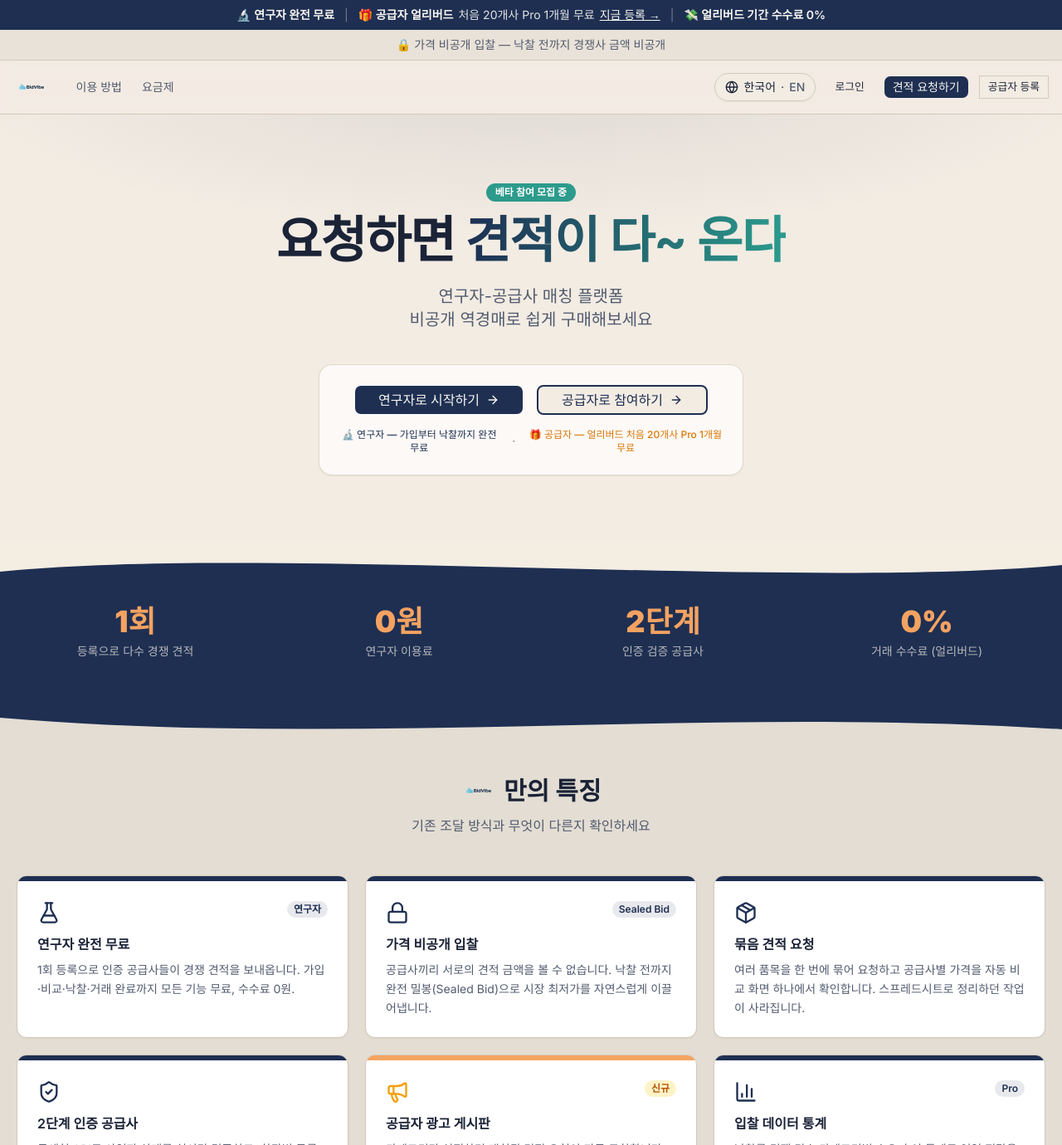
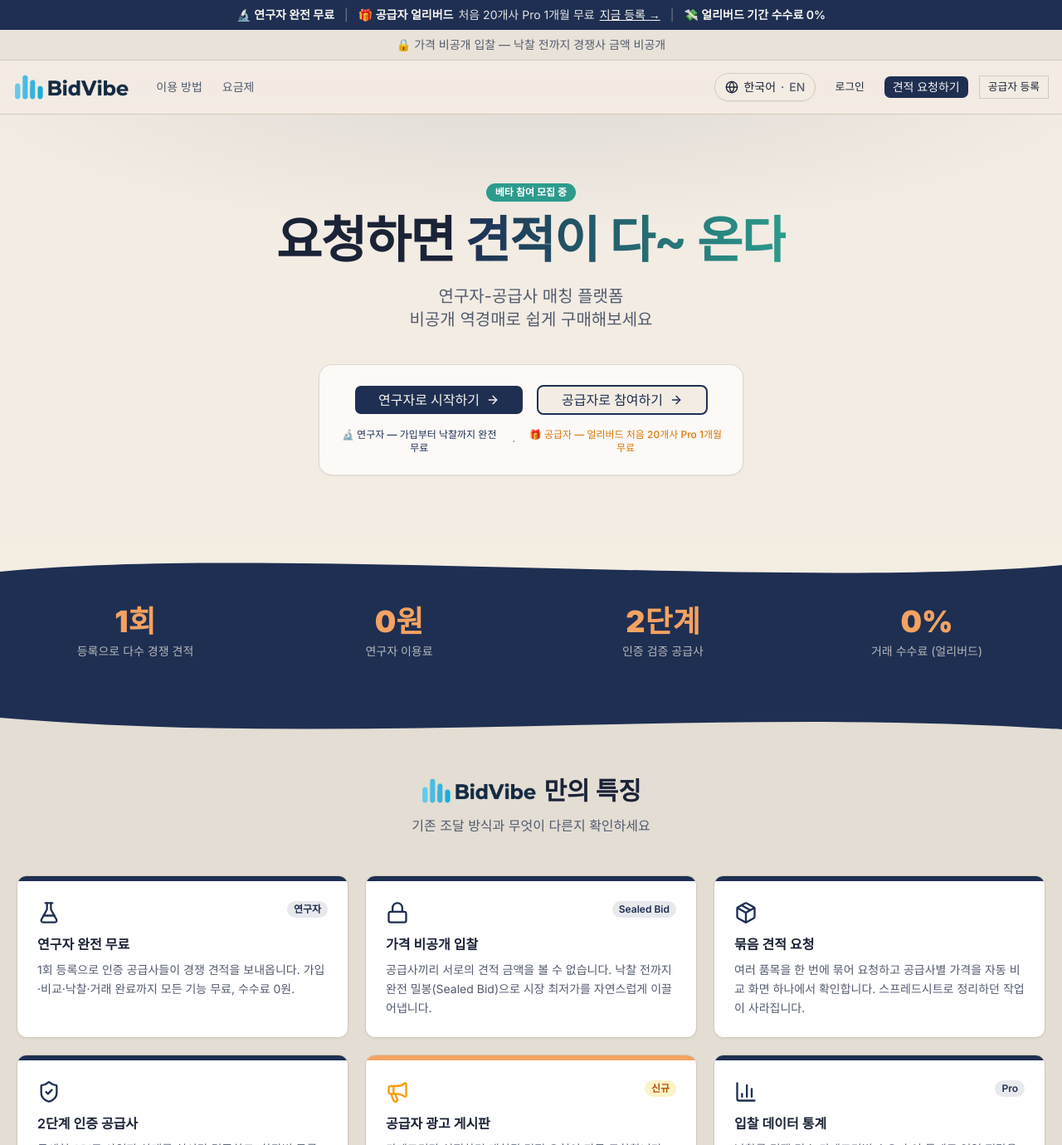
Before and after one commit to trafficrnd-netizen/aitalkcoach.github.io, a Next.js app: page / in a window 1280 px wide. Shown: the top 1380 px of the page at 83% size. Built offline with nearby package versions, Linux system fonts and the light colour scheme; no server answers.

Commit message:
Update all logo references to new uploaded BidVibe_logo.png (1658x378), add to landing page top and bottom CTA

```diff
--- a/app/(auth)/layout.tsx
+++ b/app/(auth)/layout.tsx
@@ -10,7 +10,7 @@
       </div>
 
       <Link href="/" className="mb-8 flex items-center">
-        <img src="/BidVibe_logo1.svg" alt="BidVibe" className="h-10 w-auto" />
+        <img src="/BidVibe_logo.png" alt="BidVibe" className="h-10 w-auto" />
       </Link>
       {children}
     </div>
--- a/app/(marketing)/page.tsx
+++ b/app/(marketing)/page.tsx
@@ -91,7 +91,7 @@
         <div className="container px-5 pt-8 sm:pt-10">
           <div className="flex flex-col items-center gap-3 mb-12">
             <div className="flex items-center justify-center gap-2">
-              <img src="/BidVibe_logo1.svg" alt="BidVibe" className="h-8 w-auto" />
+              <img src="/BidVibe_logo.png" alt="BidVibe" className="h-8 w-auto" />
               <span className="text-2xl sm:text-3xl font-bold">{t('land.featOf')}</span>
             </div>
             <p className="text-center text-muted-foreground">{t('land.featSub')}</p>
--- a/components/landing/landing-shell.tsx
+++ b/components/landing/landing-shell.tsx
@@ -6,6 +6,7 @@
  */
 
 import Link from 'next/link'
+import Image from 'next/image'
 import { UtmTracker } from './utm-tracker'
 
 export interface LandingShellProps {
@@ -47,8 +48,8 @@
       {/* Top bar */}
       <header className="sticky top-0 z-50 backdrop-blur bg-background/85 border-b border-border/60">
         <div className="max-w-6xl mx-auto px-6 py-4 flex items-center justify-between">
-          <Link href="/" className="text-xl font-extrabold text-primary tracking-tight">
-            BidVibe
+          <Link href="/" className="flex items-center">
+            <Image src="/BidVibe_logo.png" alt="BidVibe" width={350} height={80} className="h-20 w-auto" />
           </Link>
           <nav className="flex gap-2 items-center text-sm">
             <Link href="/login" className="px-4 py-2 text-foreground/70 hover:text-foreground">
@@ -160,6 +161,9 @@
       {/* Final CTA */}
       <section className="px-5 py-16 sm:px-6 sm:py-24 bg-primary text-primary-foreground">
         <div className="max-w-3xl mx-auto text-center">
+          <div className="mb-6">
+            <Image src="/BidVibe_logo.png" alt="BidVibe" width={500} height={114} className="h-[114px] w-auto mx-auto" priority />
+          </div>
           <h2 className="text-2xl sm:text-4xl font-extrabold mb-4 sm:mb-5 whitespace-pre-line [word-break:keep-all]">
             {props.finalCtaTitle}
           </h2>
--- a/components/layout/header.tsx
+++ b/components/layout/header.tsx
@@ -33,7 +33,7 @@
       <div className="container flex h-16 items-center justify-between gap-2 px-4">
         <div className="flex items-center gap-8 shrink-0">
           <Link href="/" className="flex items-center gap-2">
-            <img src="/BidVibe_logo1.svg" alt="BidVibe" className="h-8 w-auto" />
+            <img src="/BidVibe_logo.png" alt="BidVibe" className="h-8 w-auto" />
           </Link>
           <nav className="hidden md:flex items-center gap-6">
             <Link
```
Also changed, not shown: public/BidVibe_logo.png (added).
